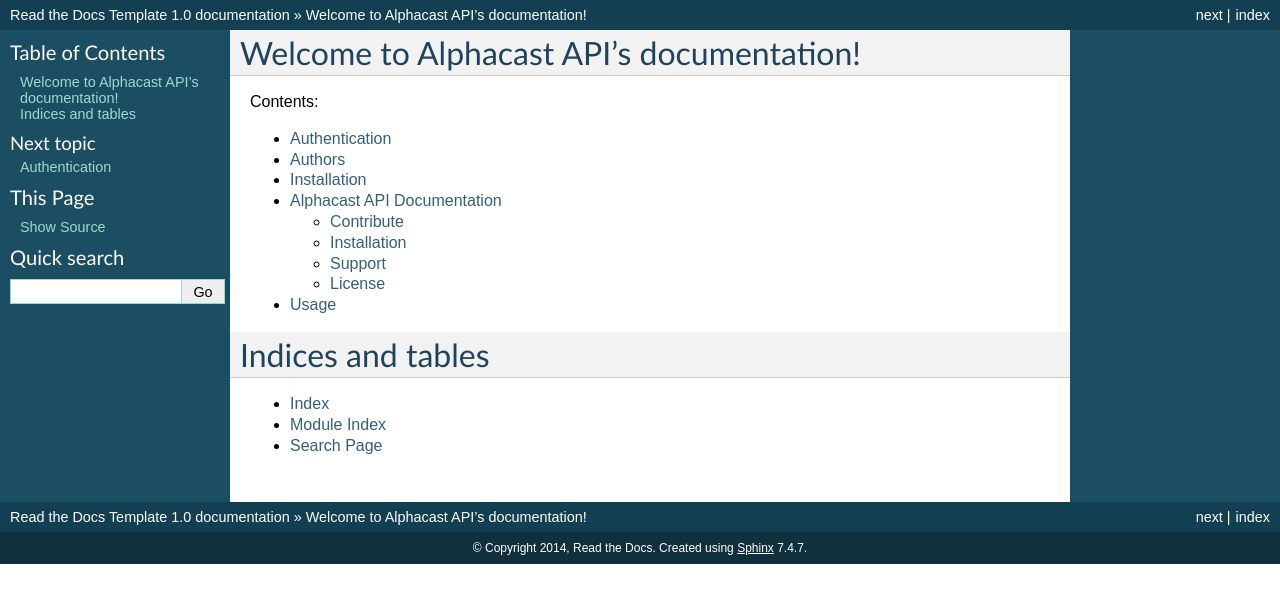
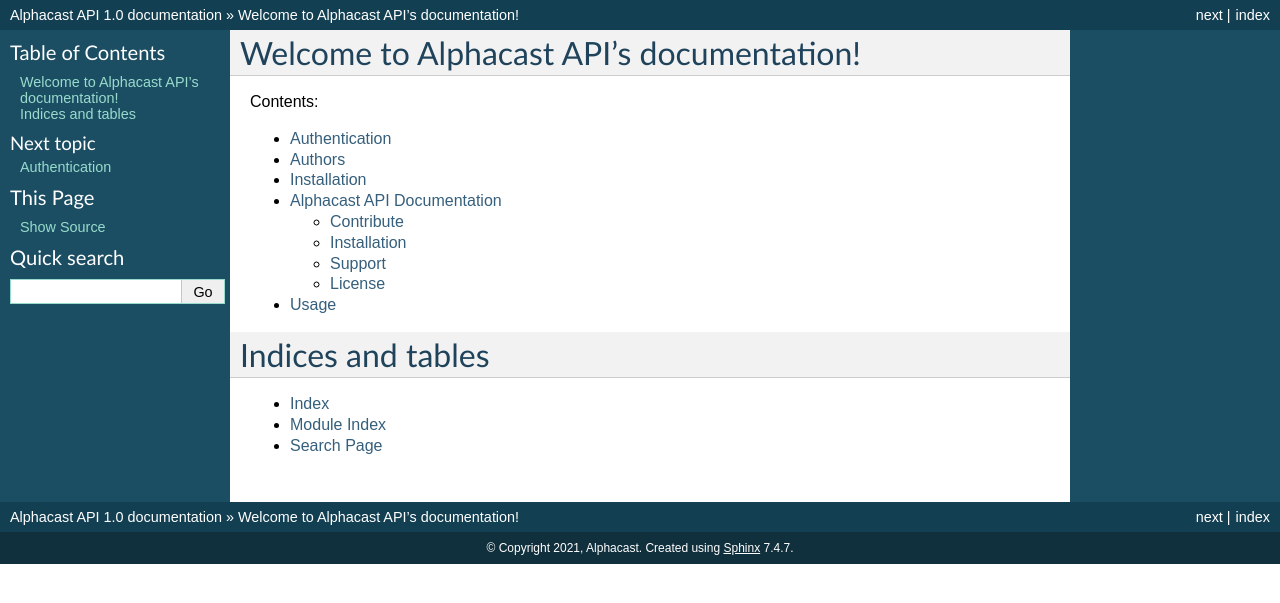
Before and after one commit to alphacastio/api-doc, a Sphinx documentation site: the page built from docs/index.rst, in a window 1280 px wide. Shown: the top 603 px of the page. Built offline with Sphinx 7.4.7, drawn with Linux system fonts in a browser that asks for light colours.

Commit message:
Update conf.py

```diff
--- a/docs/conf.py
+++ b/docs/conf.py
@@ -43,8 +43,8 @@ source_suffix = '.rst'
 master_doc = 'index'
 
 # General information about the project.
-project = u'Read the Docs Template'
-copyright = u'2014, Read the Docs'
+project = u'Alphacast API'
+copyright = u'2021, Alphacast'
 
 # The version info for the project you're documenting, acts as replacement for
 # |version| and |release|, also used in various other places throughout the
@@ -176,7 +176,7 @@ html_static_path = ['_static']
 #html_file_suffix = None
 
 # Output file base name for HTML help builder.
-htmlhelp_basename = 'ReadtheDocsTemplatedoc'
+htmlhelp_basename = 'AlphacastApidoc'
 
 
 # -- Options for LaTeX output ---------------------------------------------
@@ -196,8 +196,8 @@ latex_elements = {
 # (source start file, target name, title,
 #  author, documentclass [howto, manual, or own class]).
 latex_documents = [
-  ('index', 'ReadtheDocsTemplate.tex', u'Read the Docs Template Documentation',
-   u'Read the Docs', 'manual'),
+  ('index', 'AlphacastApi.tex', u'Alphacast API Documentation',
+   u'Alphacast', 'manual'),
 ]
 
 # The name of an image file (relative to this directory) to place at the top of
@@ -226,7 +226,7 @@ latex_documents = [
 # One entry per manual page. List of tuples
 # (source start file, name, description, authors, manual section).
 man_pages = [
-    ('index', 'readthedocstemplate', u'Read the Docs Template Documentation',
+    ('index', 'alphacastapi', u'Alphacast API Documentation',
      [u'Read the Docs'], 1)
 ]
 
@@ -240,8 +240,8 @@ man_pages = [
 # (source start file, target name, title, author,
 #  dir menu entry, description, category)
 texinfo_documents = [
-  ('index', 'ReadtheDocsTemplate', u'Read the Docs Template Documentation',
-   u'Read the Docs', 'ReadtheDocsTemplate', 'One line description of project.',
+  ('index', 'alphacastapi', u'Alphacast API Documentation',
+   u'Alphacast API', 'AlphacastAPI', 'A unique data platform for Latin American macro research and financial analysis.',
    'Miscellaneous'),
 ]
 
```
